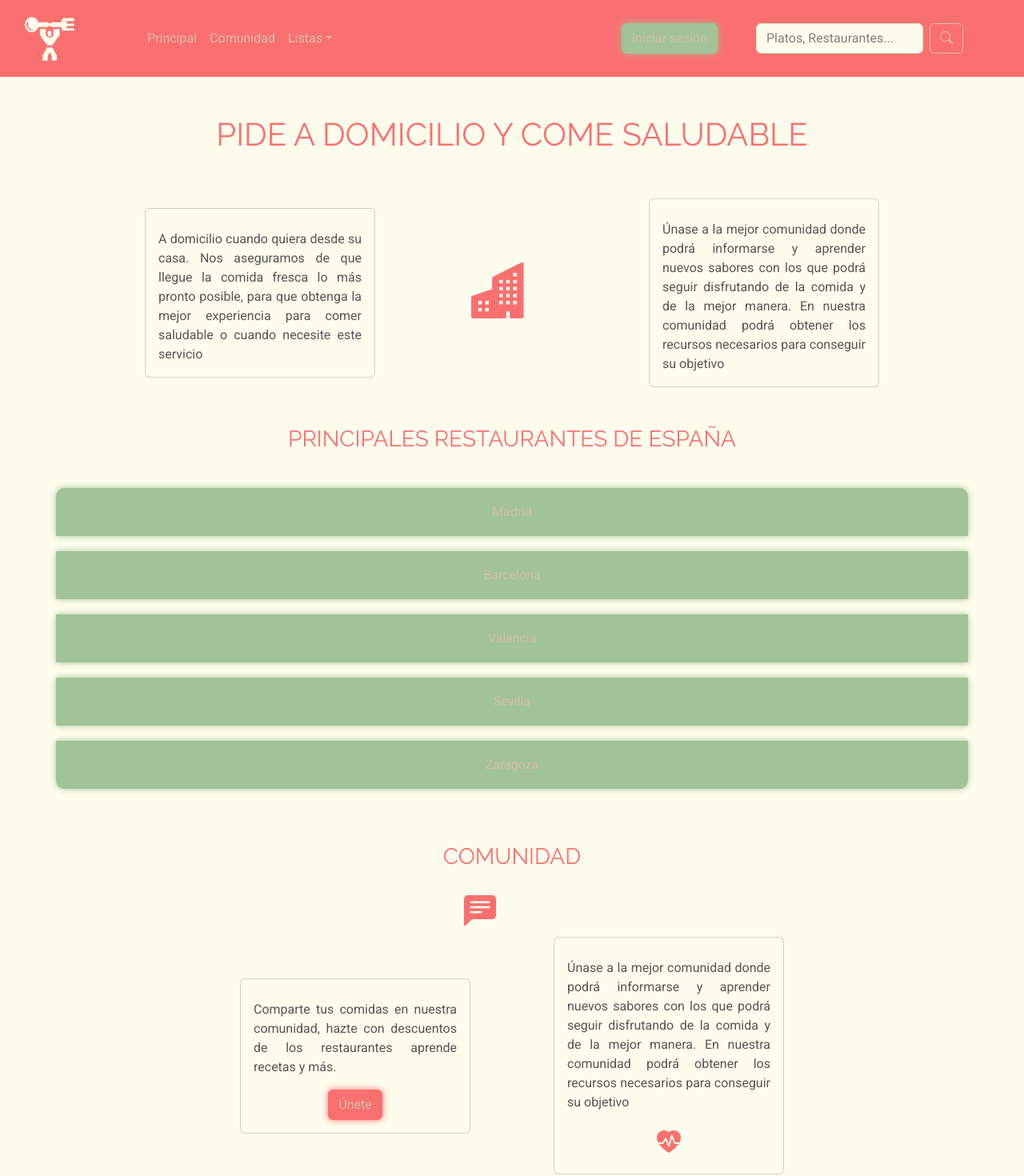
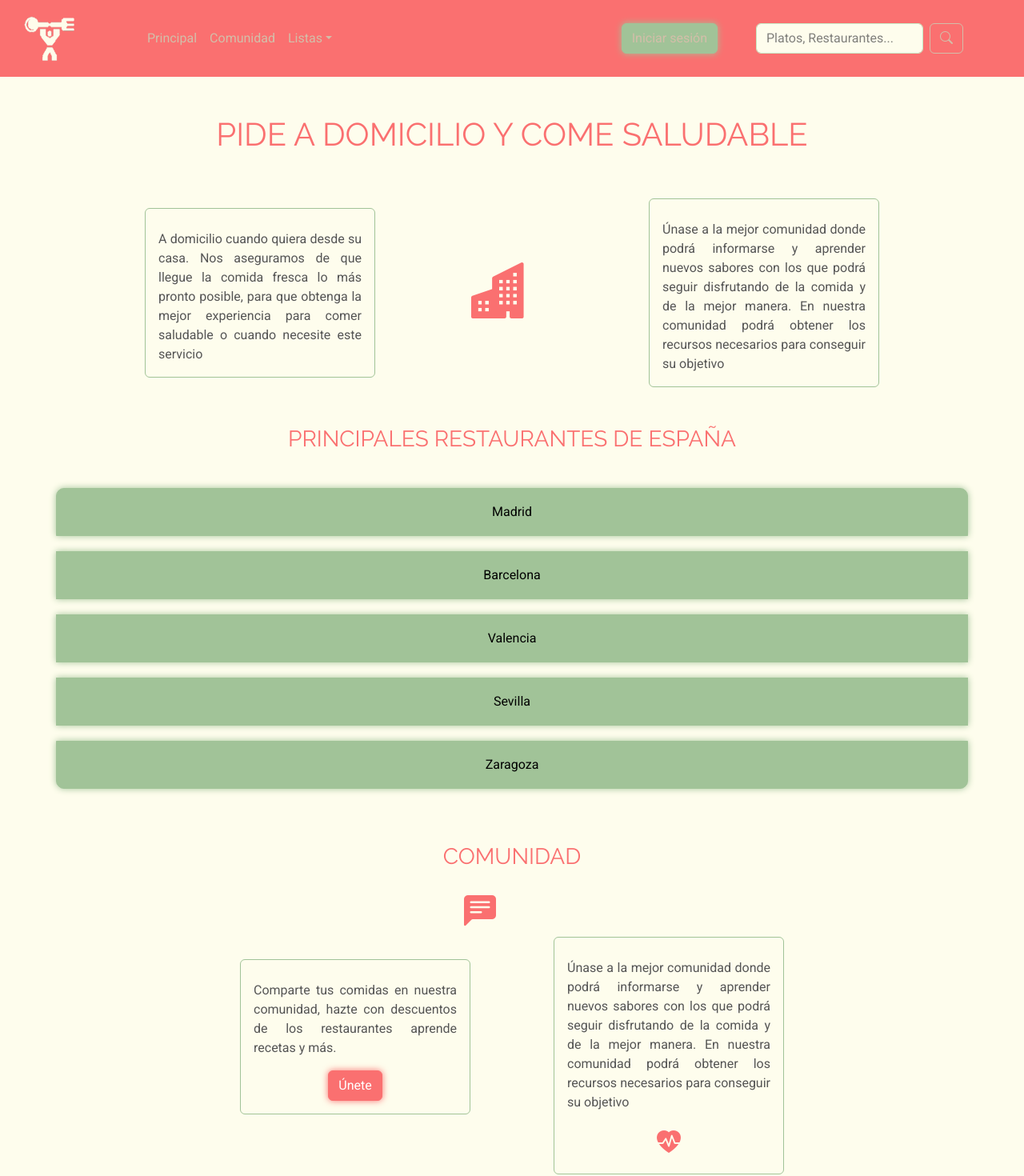
Before and after one commit to KevinB00/nutri-delivery, a React (Vite) app: page / in a window 1280 px wide. Shown: the top 1470 px of the page at 80% size. Built offline with nearby package versions, Linux system fonts and the light colour scheme.

Commit message:
Cambios en los estilos

```diff
--- a/src/pages/HomePage/homePage.jsx
+++ b/src/pages/HomePage/homePage.jsx
@@ -21,7 +21,7 @@ const HomePage = () => {
           <Container className="mt-5 mb-5 d-flex justify-content-center">
             <Row className="d-flex align-items-center">
               <Col>
-                <Card style={{ width: "18rem", marginRight: "6rem" }}>
+                <Card border="tertiary" style={{ width: "18rem", marginRight: "6rem" }}>
                   <Card.Body>
                     <Card.Text className="card-text text">
                       A domicilio cuando quiera desde su casa. Nos aseguramos de
@@ -43,7 +43,7 @@ const HomePage = () => {
                 ></i>
               </Col>
               <Col>
-                <Card className="custom-card" style={{ width: "18rem" }}>
+                <Card border="tertiary" style={{ width: "18rem" }}>
                   <Card.Body>
                     <Card.Text className="card-text text">
                       Únase a la mejor comunidad donde podrá informarse y
@@ -91,7 +91,7 @@ const HomePage = () => {
           <Container className="d-flex justify-content-center align-items-center mb-5">
             <Row>
               <Col>
-                <Card className="custom-card" style={{ width: "18rem", marginRight: "80px" }}>
+                <Card border="tertiary" className="mb-5" style={{ width: "18rem", marginRight: "80px"}}>
                   <Card.Body>
                     <Card.Text className="card-text text">
                       Comparte tus comidas en nuestra comunidad, hazte con
@@ -104,7 +104,7 @@ const HomePage = () => {
                 </Card>
               </Col>
               <Col>
-                <Card className="custom-card" style={{ width: "18rem" }}>
+                <Card border="tertiary" style={{ width: "18rem" }}>
                   <Card.Body>
                     <Card.Text className="card-text text">
                       Únase a la mejor comunidad donde podrá informarse y
--- a/src/pages/HomePage/homePage.sass
+++ b/src/pages/HomePage/homePage.sass
@@ -15,14 +15,16 @@
     transition: all .5s
     &:hover
         box-shadow: 0 0 15px $tertiary
-        color: $secondary
+        color: $tertiary
+        transform: scale(1.1)
+
     .card-text
         margin-top: 10px
         text-align: justify
     i
         color: $primary
     .btn-primary
-        color: $secondary
+        color: $white
         box-shadow: 0 0 8px $primary
         transition: all .5s
         &:hover
@@ -35,7 +37,6 @@
 
 .buttons
     .btn-tertiary
-        color: $secondary
         box-sizing: border-box
         border-radius: 10px
         box-shadow: 0 0 8px $tertiary
@@ -45,8 +46,13 @@
         width: 60%
         &:hover
             box-shadow: 0 0 8px $secondary
-            color: $secondary
+            color: $white
 
 .chat
     color: $primary
     margin-right: 80px
+
+@media screen and (max-width: 1198px)
+    .col
+        .card
+            margin-left: 80px
```
